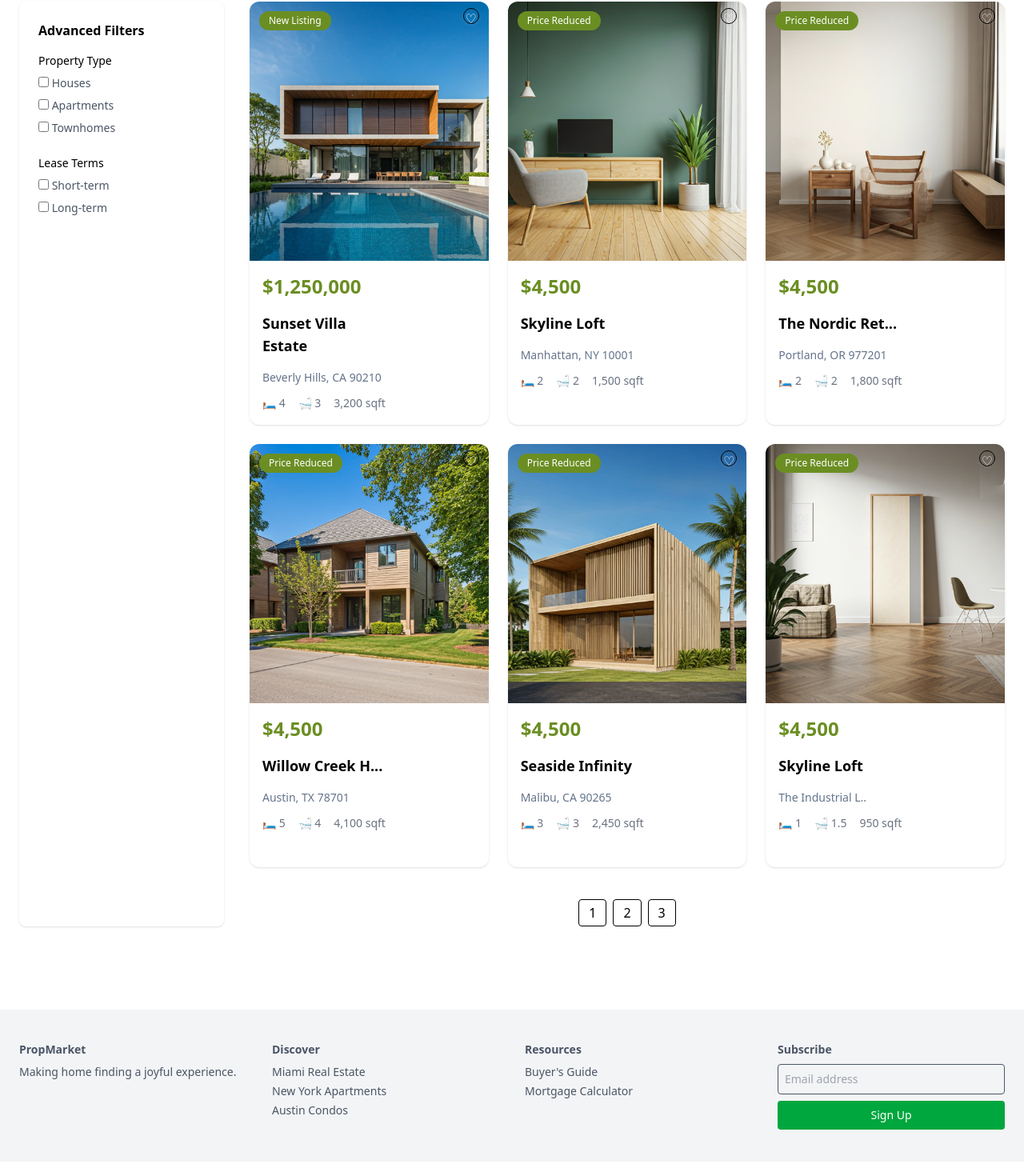
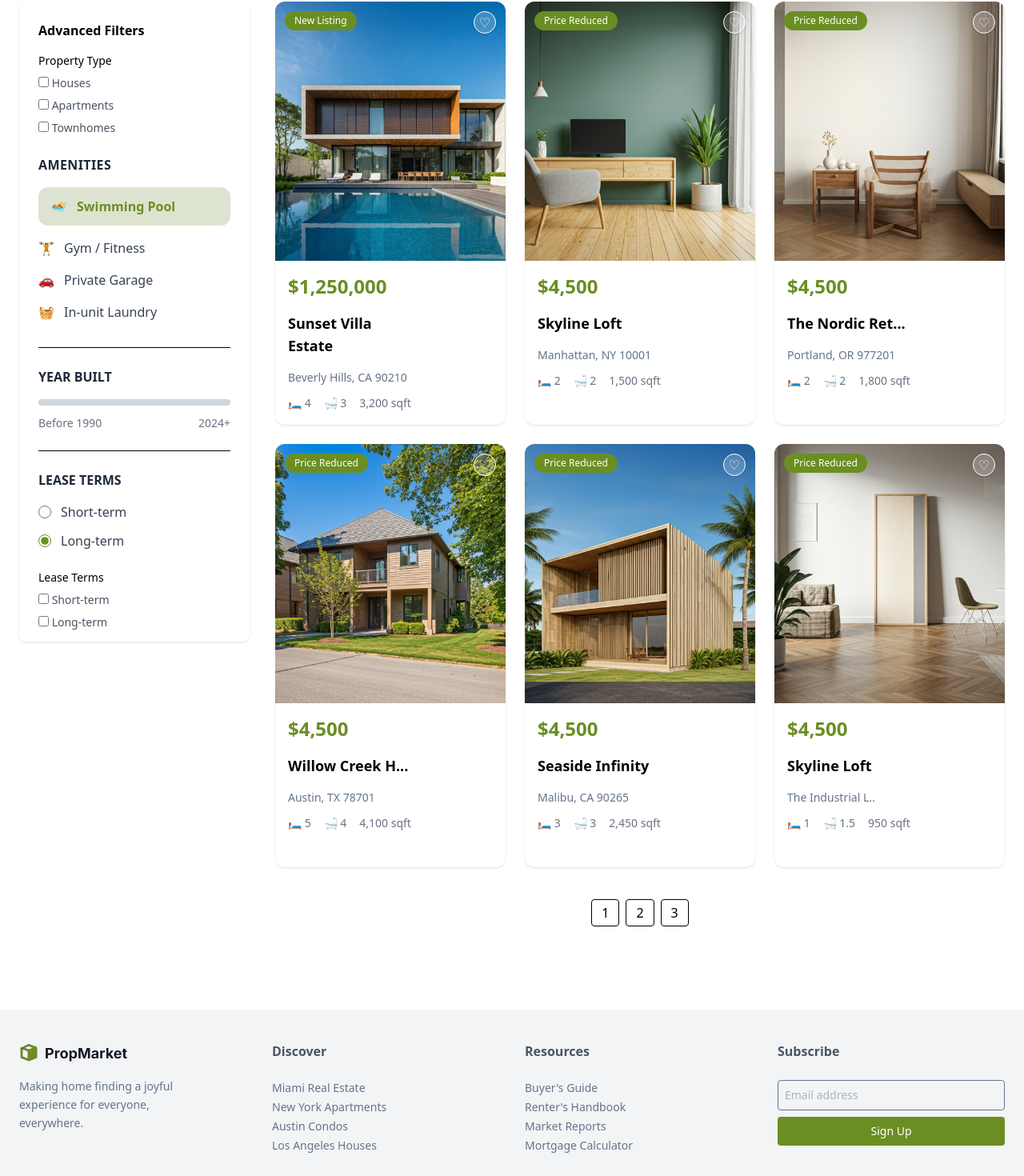
Before and after one commit to Akrapex/BRIVV-PROJECT, a React (Vite) app in the folder Brivv/: page / in a window 1280 px wide. Shown: the part 109-1579 px from the top of the page at 80% size. Built offline with nearby package versions, Linux system fonts and the light colour scheme.

Commit message:
Completed market place

```diff
--- a/Brivv/src/components/layouts/Footer.tsx
+++ b/Brivv/src/components/layouts/Footer.tsx
@@ -3,35 +3,40 @@ const Footer = () => {
     <footer className="bg-gray-100 mt-16 py-10">
       <div className="max-w-7xl mx-auto px-6 grid md:grid-cols-4 gap-8 text-sm text-gray-600">
         <div>
-          <h4 className="font-bold mb-2">PropMarket</h4>
-          <p>Making home finding a joyful experience.</p>
+          <img src="/images/Logo-.png" alt="" className="w-[216px]" />
+          <p className="leading-[23px] w-[216px] text-sm text-[#64748B] pt-4">
+            Making home finding a joyful experience for everyone, everywhere.
+          </p>
         </div>
 
         <div>
-          <h4 className="font-semibold mb-2">Discover</h4>
-          <ul className="space-y-1">
+          <h4 className="font-bold text-base mb-2">Discover</h4>
+          <ul className="space-y-1 text-sm text-[#64748B] pt-4">
             <li>Miami Real Estate</li>
             <li>New York Apartments</li>
             <li>Austin Condos</li>
+            <li>Los Angeles Houses</li>
           </ul>
         </div>
 
         <div>
-          <h4 className="font-semibold mb-2">Resources</h4>
-          <ul className="space-y-1">
+          <h4 className="font-bold text-base mb-2">Resources</h4>
+          <ul className="space-y-1  text-sm text-[#64748B] pt-4">
             <li>Buyer's Guide</li>
+            <li>Renter's Handbook</li>
+            <li>Market Reports</li>
             <li>Mortgage Calculator</li>
           </ul>
         </div>
 
         <div>
-          <h4 className="font-semibold mb-2">Subscribe</h4>
+          <h4 className="font-bold text-base mb-2">Subscribe</h4>
           <input
             type="email"
             placeholder="Email address"
-            className="w-full p-2 border rounded mb-2"
+            className="w-full p-2 border rounded mb-2 text-sm text-[#64748B] mt-4"
           />
-          <button className="bg-green-600 text-white w-full py-2 rounded">
+          <button className="bg-[#6B8E23] text-white w-full py-2 rounded">
             Sign Up
           </button>
         </div>
--- a/Brivv/src/components/marketplace/FiltersSidebar.tsx
+++ b/Brivv/src/components/marketplace/FiltersSidebar.tsx
@@ -1,8 +1,7 @@
-import React from 'react'
 
 const FiltersSidebar = () => {
   return (
-    <aside className="bg-white p-6 rounded-lg shadow-sm w-64">
+    <aside className="bg-white p-6 rounded-lg shadow-sm w-[288px] h-[800px] py-6">
       <h3 className="font-semibold mb-4">Advanced Filters</h3>
 
       <div className="mb-6">
@@ -20,7 +19,72 @@ const FiltersSidebar = () => {
         </div>
       </div>
 
+      {/* AMENITIES */}
       <div>
+        <h3 className="font-bold text-gray-800 mb-4 tracking-wide">
+          AMENITIES
+        </h3>
+
+        <div className="space-y-4 pb-8">
+          {/* Selected Amenity */}
+          <div className="bg-[#DDE3D1] rounded-xl px-4 py-3 flex items-center gap-3">
+            <span>🏊</span>
+            <span className="text-[#6B8E23] font-semibold">Swimming Pool</span>
+          </div>
+
+          <div className="flex items-center gap-3 text-gray-700">
+            <span>🏋️</span>
+            <span>Gym / Fitness</span>
+          </div>
+
+          <div className="flex items-center gap-3 text-gray-700">
+            <span>🚗</span>
+            <span>Private Garage</span>
+          </div>
+
+          <div className="flex items-center gap-3 text-gray-700">
+            <span>🧺</span>
+            <span>In-unit Laundry</span>
+          </div>
+        </div>
+      </div>
+
+      {/* YEAR BUILT */}
+      <div className="border-t py-6">
+        <h3 className="font-bold text-gray-800 mb-4">YEAR BUILT</h3>
+
+        {/* Fake slider (visual only) */}
+        <div className="h-2 bg-gray-300 rounded-full mb-3"></div>
+
+        <div className="flex justify-between text-sm text-gray-500">
+          <span>Before 1990</span>
+          <span>2024+</span>
+        </div>
+      </div>
+
+      {/* LEASE TERMS */}
+      <div className="border-t py-6">
+        <h3 className="font-bold text-gray-800 mb-4">LEASE TERMS</h3>
+
+        <div className="space-y-3">
+          <label className="flex items-center gap-3 text-gray-700">
+            <input type="radio" name="lease" className="w-4 h-4" />
+            Short-term
+          </label>
+
+          <label className="flex items-center gap-3 text-gray-700">
+            <input
+              type="radio"
+              name="lease"
+              defaultChecked
+              className="accent-[#6B8E23] w-4 h-4"
+            />
+            Long-term
+          </label>
+        </div>
+      </div>
+
+      <div className="pb-20">
         <p className="text-sm font-medium mb-2">Lease Terms</p>
         <div className="flex flex-col gap-2 text-gray-600 text-sm">
           <label>
--- a/Brivv/src/components/marketplace/PropertyCard.tsx
+++ b/Brivv/src/components/marketplace/PropertyCard.tsx
@@ -20,7 +20,7 @@ const PropertyCard = ({ property }: Props) => {
           </span>
         )}
 
-        <button className="absolute top-2 right-3 rounded-full shadow w-5 h-5 invert border border-white">
+        <button className="absolute top-3 right-3 w-7 h-7 rounded-full border  shadow flex items-center justify-center text-white bg-white/20">
           ♡
         </button>
       </div>
```
Also changed, not shown: Brivv/public/images/Logo-.png (added).
